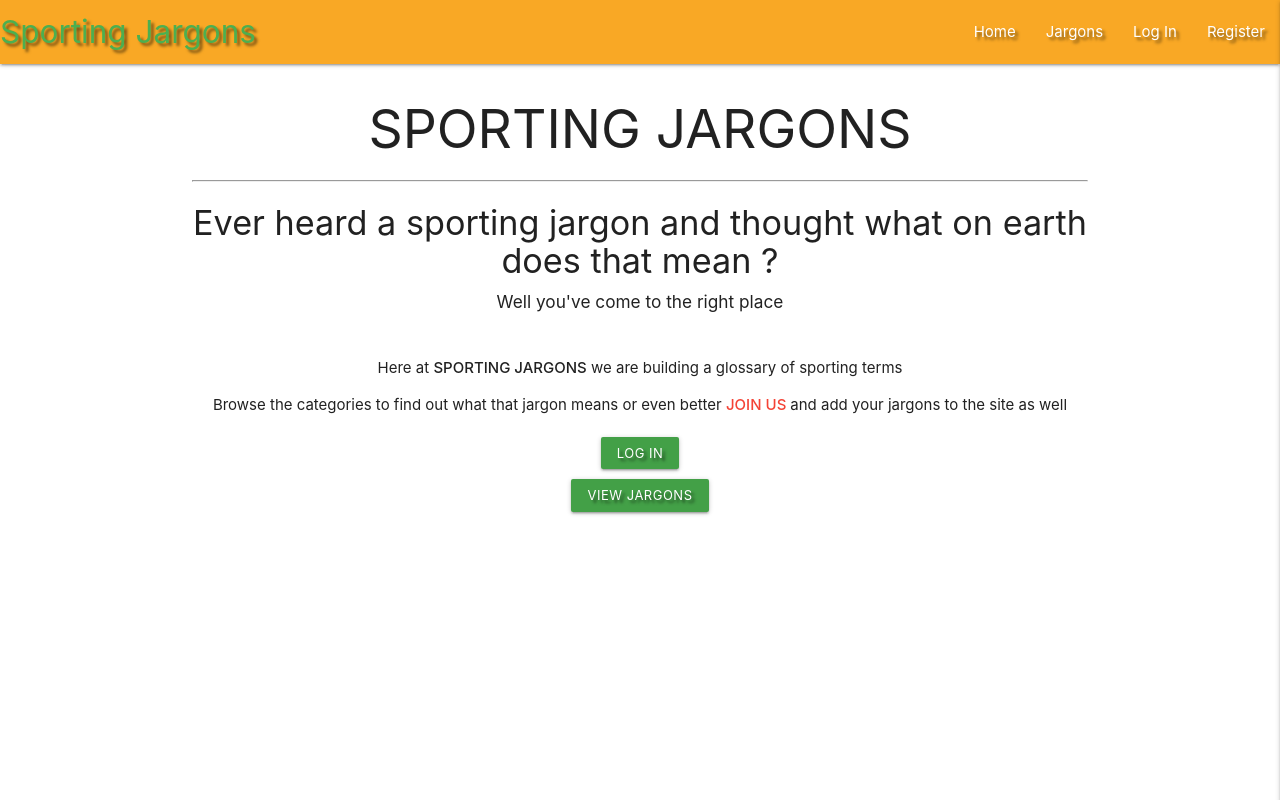
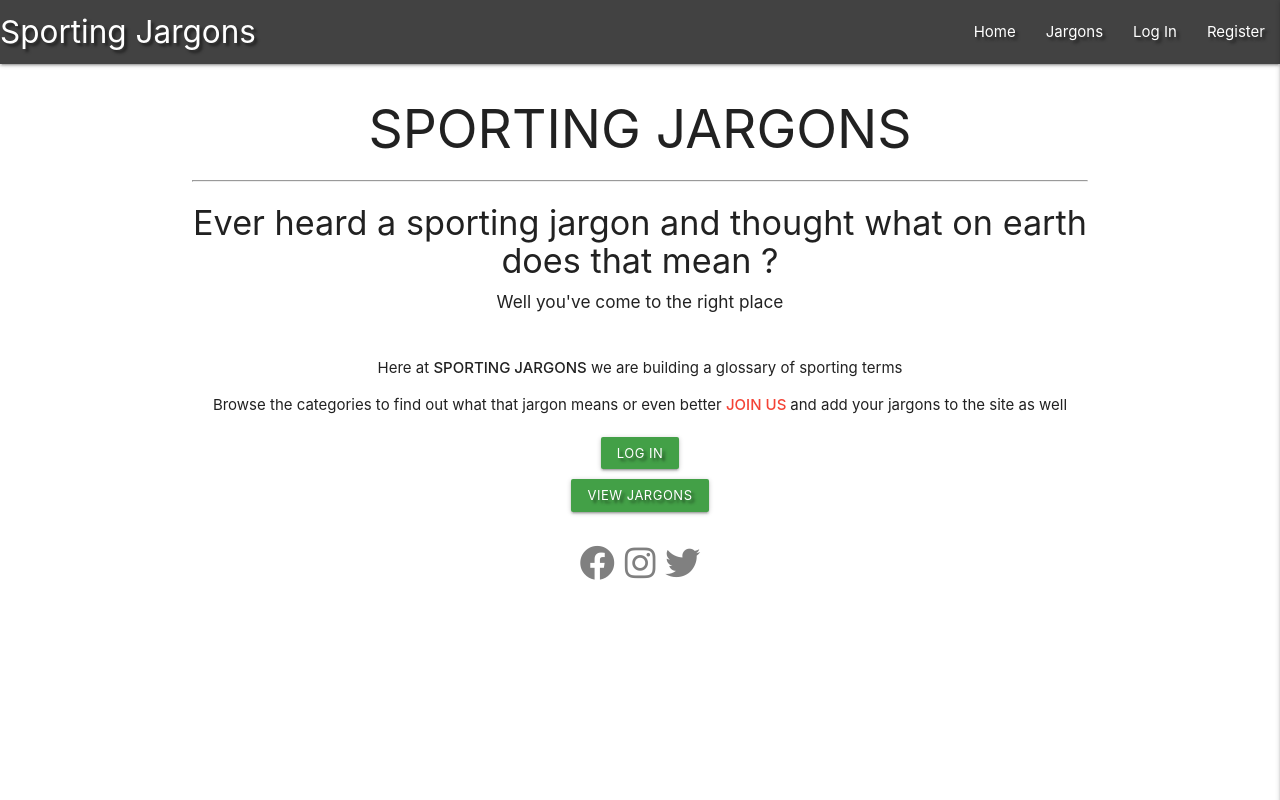
Before and after one commit to Code-Institute-Submissions/martinjohnson26-Milestone3, a Flask app: page / in a window 1280 px wide. Run offline with Flask 2, Linux system fonts and the light colour scheme; some libraries are stand-ins or nearby versions.

Commit message:
add social media links

```diff
--- a/static/css/style.css
+++ b/static/css/style.css
@@ -15,3 +15,19 @@
 .brand-logo-size{
     font-size: small;
 }
+.footer{
+    bottom: 20px;
+    width: 100%;
+    height: 2.5rem;
+    margin: 0 auto;
+    max-width: 70%;
+    text-align: center;
+    padding: 0px;
+    left: 0;
+    right: 0;
+    font-size: 35px;
+}
+
+.icon-color {
+    color: grey;
+}
--- a/templates/base.html
+++ b/templates/base.html
@@ -19,9 +19,9 @@
 
     <!-- Top NavBar -->
 <div class="navbar-fixed">
-    <nav class="nav-extended text-shadow yellow darken-3">
+    <nav class="nav-extended text-shadow grey darken-3">
         <div class="nav-wrapper">
-            <a href="{{ url_for ('home')}}" class="brand-logo green-text text-darken 4">Sporting Jargons</a>
+            <a href="{{ url_for ('home')}}" class="brand-logo white-text text-darken 4">Sporting Jargons</a>
             <a href="#" data-target="mobile-demo" class="sidenav-trigger right"><i class="fas fa-bars"></i></a>
             <ul class="right hide-on-med-and-down">
                 <li><a href="{{ url_for('home') }}">Home</a></li>
@@ -71,6 +71,17 @@
         {% block content %}
         {% endblock %}
     </main>
+    <footer>
+    <div class="row">
+        <div class="col s12">
+            <div class="footer">
+                <a href="https://www.facebook.com" target="_blank"><i class="fab fa-facebook icon-color"></i></a>
+                <a href="https://www.instagram.com" target="_blank"><i class="fab fa-instagram icon-color"></i></a>
+                <a href="https://www.twitter.com" target="_blank"><i class="fab fa-twitter icon-color"></i></a>
+            </div>
+        </div>
+    </div>
+</footer>
 
     <script src="https://code.jquery.com/jquery-3.5.1.min.js"
         integrity="sha256-9/aliU8dGd2tb6OSsuzixeV4y/faTqgFtohetphbbj0=" crossorigin="anonymous"></script>
@@ -78,6 +89,6 @@
     <script src="{{ url_for('static', filename='js/script.js') }}"></script>
     {% block scripts %}
     {% endblock %}
+
 </body>
-
 </html>
```
